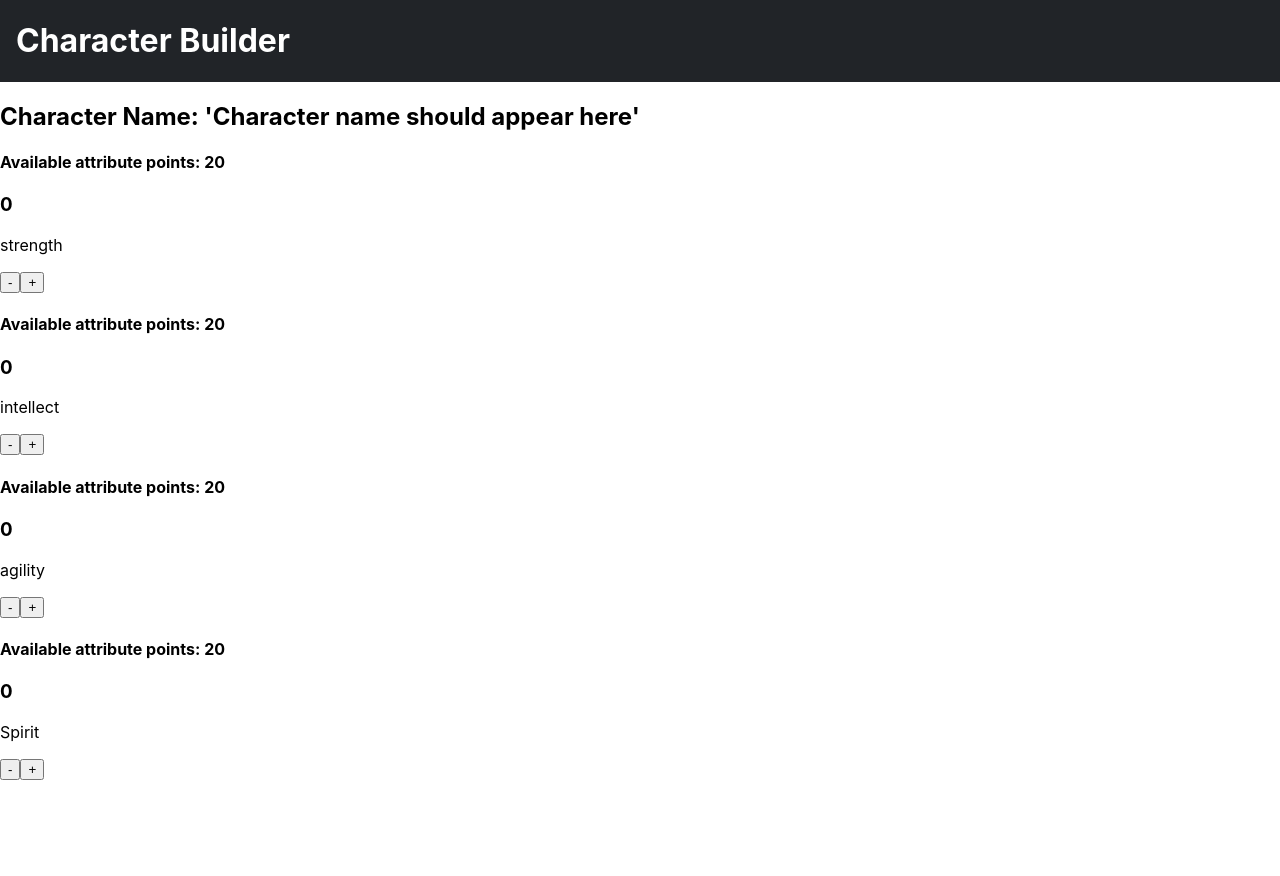
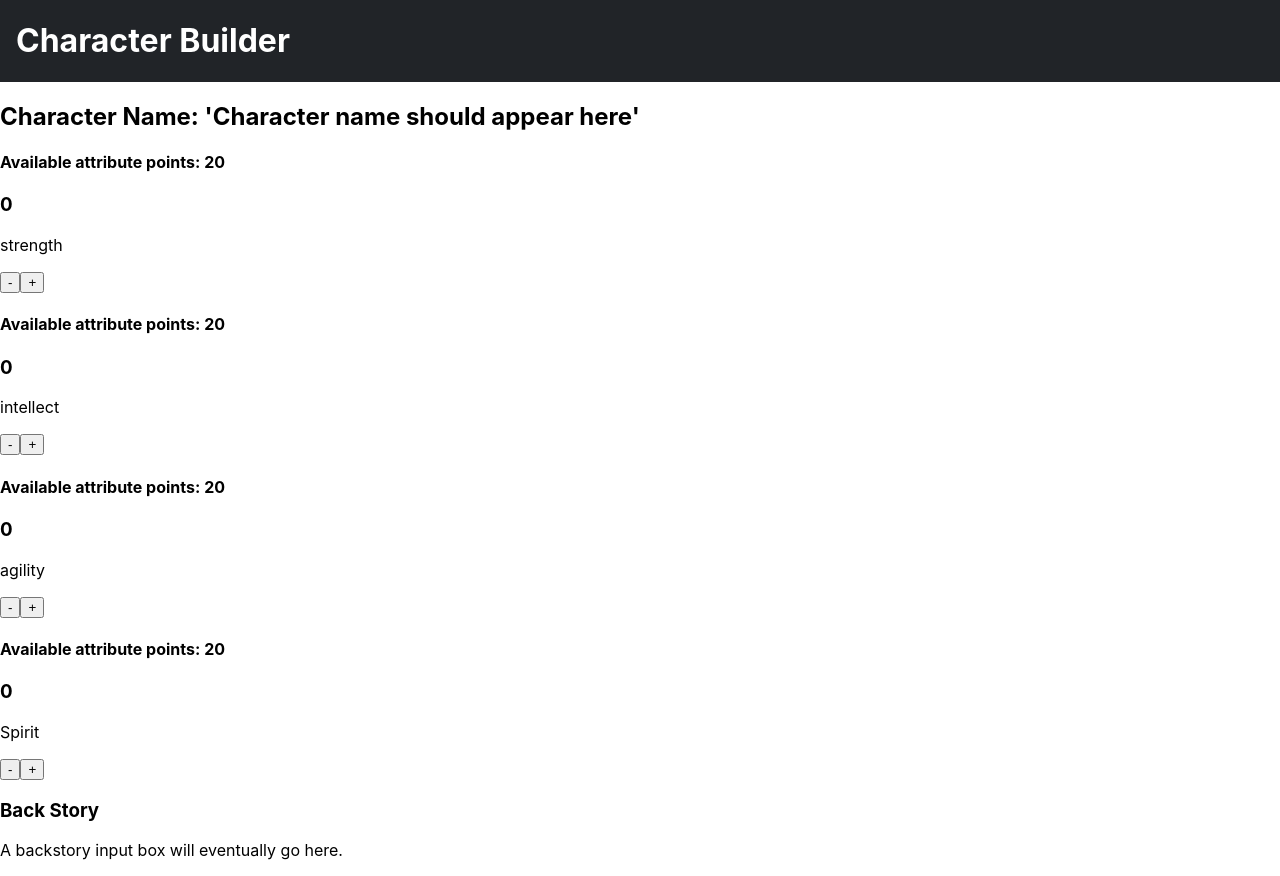
Before and after one commit to miotke/character_builder, a React (Create React App) app: page / in a window 1280 px wide. Before the commit the page ends 800 px from the top, so only its background shows below. Built offline with nearby package versions, Linux system fonts and the light colour scheme.

Commit message:
- Created a component for the back story of a character. - Added that component to the CharacterBuilder

```diff
--- /dev/null
+++ b/src/Components/CharacterBackStory.js
@@ -0,0 +1,15 @@
+import React, { Component } from 'react';
+
+class CharacterBackStory extends Component {
+
+    render() {
+        return (
+            <div>
+                <h3>Back Story</h3>
+                <p>A backstory input box will eventually go here.</p>
+            </div>
+        )
+    }
+}
+
+export default CharacterBackStory;
--- a/src/Components/CharacterBuilder.js
+++ b/src/Components/CharacterBuilder.js
@@ -1,4 +1,5 @@
 import React, { Component } from 'react';
+import CharacterBackStory from './CharacterBackStory';
 
 // Component imports
 import StatCounter from './StatCounter';
@@ -48,6 +49,7 @@ class CharacterBuilder extends Component {
                             />
 
                 })}
+                <CharacterBackStory />
             </div>
         )
     }
```
